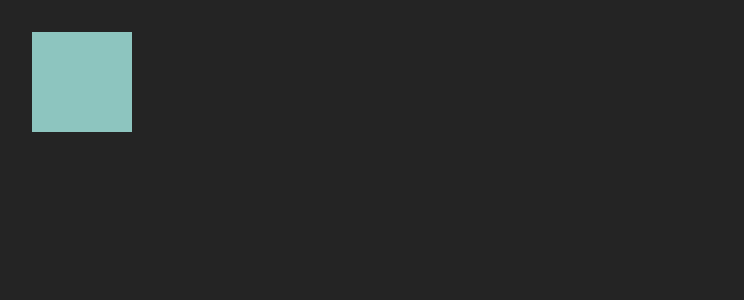
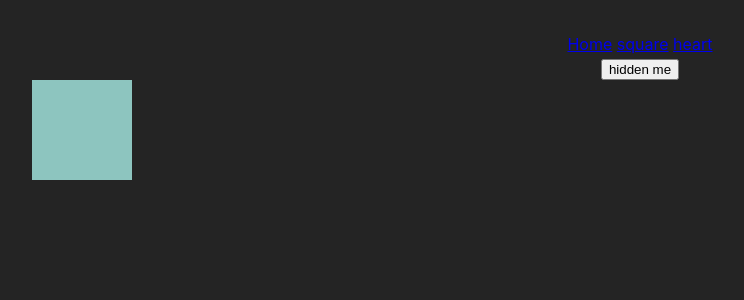
Before and after one commit to davidcordeiro5/learning-framer-motion, a React (Vite) app: page /square in a window 1280 px wide. Shown: the top 300 px of the page, without its empty margins (0-744 px from the left). Built offline with nearby package versions, Linux system fonts and the light colour scheme.

Commit message:
[feat] update routing

```diff
--- a/src/App.tsx
+++ b/src/App.tsx
@@ -1,20 +1,24 @@
-import { BrowserRouter as Router, Routes, Route } from "react-router-dom";
-// import { Route } from "react-router";
+import { Routes, Route, Link, useLocation } from "react-router-dom";
+
 import "./App.css";
 import Heart from "./components/Heart";
 import Squares from "./components/Squares";
 
 function App() {
+  const location = useLocation();
+  console.log("location", location);
   return (
-    <Router>
-      <div className="App">
-        <Routes>
-          <Route path="/" element={<>HOME</>} />
-          <Route path="square" element={<Squares />} />
-          <Route path="heart" element={<Heart />} />
-        </Routes>
-      </div>
-    </Router>
+    <div className="App">
+      <nav>
+        <Link to="/">Home</Link> <Link to="/square">square</Link>{" "}
+        <Link to="/heart">heart</Link>
+      </nav>
+      <Routes location={location} key={location.key}>
+        <Route path="/" element={<>HOME</>} />
+        <Route path="/square" element={<Squares />} />
+        <Route path="/heart" element={<Heart />} />
+      </Routes>
+    </div>
   );
 }
 
--- a/src/components/Heart/Heart.tsx
+++ b/src/components/Heart/Heart.tsx
@@ -6,9 +6,9 @@ const Heart = () => {
     <div>
       <motion.div
         className="heart"
-        animate={{
-          scale: [1, 1.5, 1],
-        }}
+        initial={{ opacity: 0 }}
+        animate={{ opacity: 1, scale: [1, 1.5, 1] }}
+        exit={{ opacity: 1 }}
         transition={{ duration: 1.5 }}
       >
         <div className="red-circle l" />
--- a/src/components/Squares/Squares.tsx
+++ b/src/components/Squares/Squares.tsx
@@ -1,16 +1,24 @@
-import { motion } from "framer-motion";
+import { motion, AnimatePresence } from "framer-motion";
+import { useState } from "react";
 
 const Squares = () => {
+  const [hidden, setHidden] = useState<boolean>(false);
+
   return (
     <div style={{ width: "100%" }}>
+      <button onClick={() => setHidden((c) => (c = !c))}>hidden me</button>
+      <AnimatePresence>
+        {!hidden && (
           <motion.div
             className="square"
             initial={{ opacity: 0 }}
             animate={{ opacity: 1 }}
             whileHover={{ scale: 1.2 }}
-        exit={{ opacity: 0 }}
+            exit={{ opacity: 0, x: -100 }}
             transition={{ duration: 1 }}
           />
+        )}
+      </AnimatePresence>
     </div>
   );
 };
--- a/src/main.tsx
+++ b/src/main.tsx
@@ -1,10 +1,13 @@
-import React from 'react'
-import ReactDOM from 'react-dom/client'
-import App from './App'
-import './index.css'
+import React from "react";
+import ReactDOM from "react-dom/client";
+import { BrowserRouter } from "react-router-dom";
+import App from "./App";
+import "./index.css";
 
-ReactDOM.createRoot(document.getElementById('root') as HTMLElement).render(
+ReactDOM.createRoot(document.getElementById("root") as HTMLElement).render(
   <React.StrictMode>
-    <App />
+    <BrowserRouter>
+      <App />
+    </BrowserRouter>
   </React.StrictMode>
-)
+);
```
Lines whose indentation alone changed are shown as unchanged.
